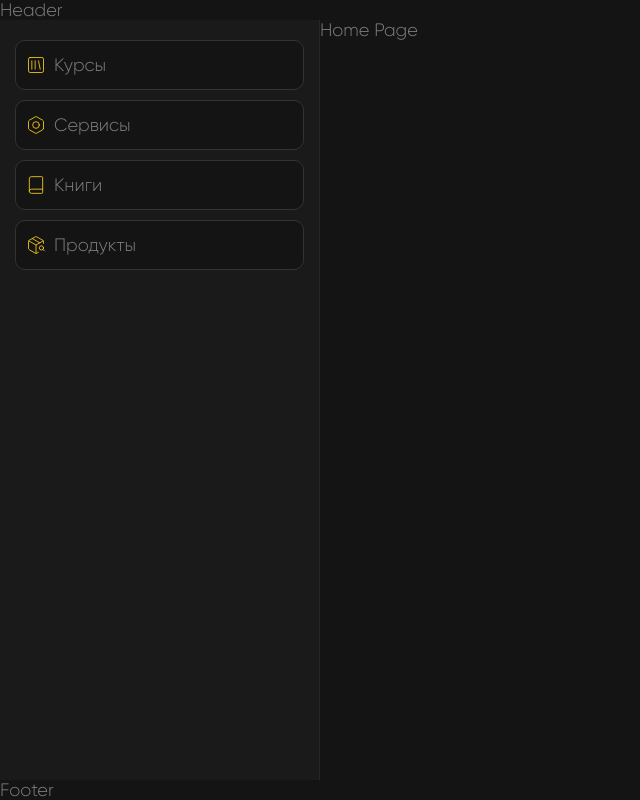
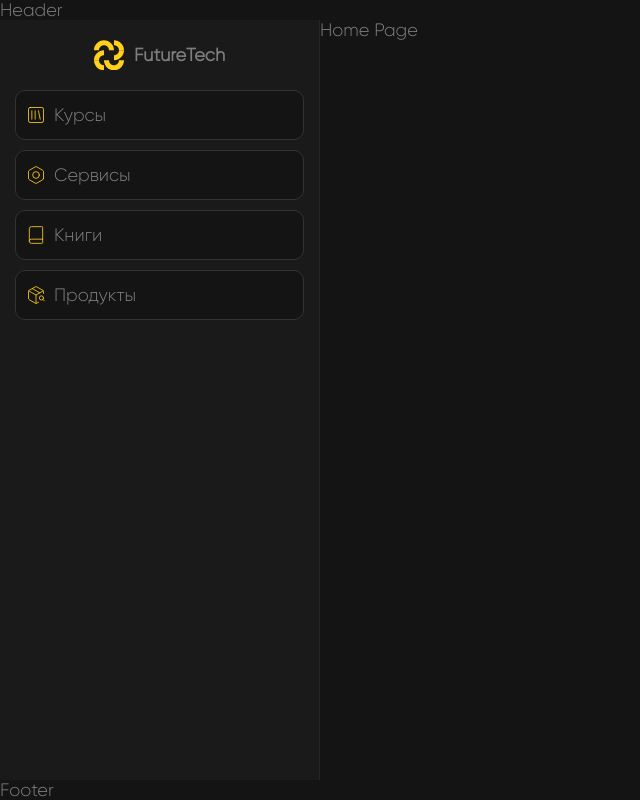
Before and after one commit to xphnx/ratey-rankuz, a Next.js app: page / in a window 1280 px wide. Shown: the whole page, without its empty margins (0-640 px from the left). Built offline with nearby package versions, Linux system fonts and the light colour scheme.

Commit message:
feat(sidebar): add logo, split context

```diff
--- a/context/appContext.tsx
+++ /dev/null
@@ -1,25 +0,0 @@
-import { createContext, PropsWithChildren, useEffect, useState } from 'react';
-import { MenuItem } from '@/interfaces/menu';
-import { TopLevelCategory } from '@/interfaces/page';
-
-export interface AppContext {
-	menu: MenuItem[];
-	firstCategory: TopLevelCategory;
-	setMenu?: (menu: MenuItem[]) => void;
-}
-
-export const AppContext = createContext<AppContext>({ menu: [], firstCategory: 0 });
-
-export const AppContextProvider = ({
-	menu,
-	firstCategory,
-	children,
-}: PropsWithChildren<AppContext>): JSX.Element => {
-	const [currentMenu, setCurrentMenu] = useState(menu);
-
-	return (
-		<AppContext.Provider value={{ menu: currentMenu, firstCategory, setMenu: setCurrentMenu }}>
-			{children}
-		</AppContext.Provider>
-	);
-};
--- /dev/null
+++ b/context/menuContext.tsx
@@ -0,0 +1,25 @@
+import { createContext, PropsWithChildren, useState } from 'react';
+import { MenuItem } from '@/interfaces/menu';
+import { TopLevelCategory } from '@/interfaces/page';
+
+export interface MenuContext {
+	menu: MenuItem[];
+	firstCategory: TopLevelCategory;
+	setMenu?: (menu: MenuItem[]) => void;
+}
+
+export const MenuContext = createContext<MenuContext>({ menu: [], firstCategory: 0 });
+
+export const MenuContextProvider = ({
+	menu,
+	firstCategory,
+	children,
+}: PropsWithChildren<MenuContext>): JSX.Element => {
+	const [currentMenu, setCurrentMenu] = useState(menu);
+
+	return (
+		<MenuContext.Provider value={{ menu: currentMenu, firstCategory, setMenu: setCurrentMenu }}>
+			{children}
+		</MenuContext.Provider>
+	);
+};
--- a/layout/Layout.tsx
+++ b/layout/Layout.tsx
@@ -1,7 +1,6 @@
-import { FC, FunctionComponent, HtmlHTMLAttributes, ReactNode } from 'react';
+import { FC, HtmlHTMLAttributes, ReactNode } from 'react';
 import localFont from 'next/font/local';
-import { useRouter } from 'next/router';
-import { AppContext, AppContextProvider } from '@/context/appContext';
+import { MenuItem } from '@/interfaces/menu';
 import { Footer } from './Footer/Footer';
 import { Header } from './Header/Header';
 import { Sidebar } from './Sidebar/Sidebar';
@@ -20,13 +19,16 @@ const gilroySemiBold = localFont({
 
 interface LayoutProps extends HtmlHTMLAttributes<HTMLDivElement> {
 	children: ReactNode;
+	menu: MenuItem[];
+	firstCategory: number;
+	setMenu?: (menu: MenuItem[]) => void;
 }
 
-export const Layout: FC<LayoutProps> = ({ children }) => {
+export const Layout: FC<LayoutProps> = ({ children, ...pageProps }) => {
 	return (
 		<div className={`${gilroyLight.variable} ${gilroySemiBold.variable} ${styles.container}`}>
 			<Header className={styles.header} />
-			<Sidebar className={styles.sidebar} />
+			<Sidebar {...pageProps} className={styles.sidebar} />
 			<main className={styles.main}>{children}</main>
 			<Footer className={styles.footer} />
 		</div>
--- a/layout/Menu/Menu.tsx
+++ b/layout/Menu/Menu.tsx
@@ -1,7 +1,7 @@
 import { FC, useContext } from 'react';
 import cn from 'classnames';
 import Link from 'next/link';
-import { AppContext } from '@/context/appContext';
+import { MenuContext } from '@/context/menuContext';
 import { firstLevelMenu } from '@/helpers/routes';
 import { SecondLevel } from './SecondLevel/SecondLevel';
 import styles from './Menu.module.css';
@@ -11,7 +11,7 @@ interface MenuProps {
 }
 
 export const Menu: FC<MenuProps> = ({ className }) => {
-	const { firstCategory } = useContext(AppContext);
+	const { firstCategory } = useContext(MenuContext);
 
 	return (
 		<ul className={cn(styles.list, className)}>
--- a/layout/Menu/SecondLevel/SecondLevel.module.css
+++ b/layout/Menu/SecondLevel/SecondLevel.module.css
@@ -12,6 +12,8 @@
 
     color: var(--primary-thin);
     font-weight: 400;
+    font-size: 16px;
+
     letter-spacing: 3.5px;
     text-transform: uppercase;
 
--- a/layout/Menu/SecondLevel/SecondLevel.tsx
+++ b/layout/Menu/SecondLevel/SecondLevel.tsx
@@ -1,7 +1,7 @@
 import { FC, useContext } from 'react';
 import cn from 'classnames';
 import { useRouter } from 'next/router';
-import { AppContext } from '@/context/appContext';
+import { MenuContext } from '@/context/menuContext';
 import { Page } from '@/interfaces/page';
 import { ThirdLevel } from '../ThirdLevel/ThirdLevel';
 import styles from './SecondLevel.module.css';
@@ -12,7 +12,7 @@ interface SecondLevelProps {
 }
 
 export const SecondLevel: FC<SecondLevelProps> = ({ categoryRoute, className }) => {
-	const { menu, setMenu } = useContext(AppContext);
+	const { menu, setMenu } = useContext(MenuContext);
 	const router = useRouter();
 
 	const isOpen = (pages: Page[]): boolean => {
--- a/layout/Menu/ThirdLevel/ThirdLevel.tsx
+++ b/layout/Menu/ThirdLevel/ThirdLevel.tsx
@@ -1,4 +1,4 @@
-import { FC, useRef, useState } from 'react';
+import { FC } from 'react';
 import cn from 'classnames';
 import Link from 'next/link';
 import { useRouter } from 'next/router';
--- a/layout/Sidebar/Sidebar.module.css
+++ b/layout/Sidebar/Sidebar.module.css
@@ -11,3 +11,28 @@
 .sidebar a:hover {
     color: var(--primary);
 }
+
+.logo a {
+    display: flex;
+    align-items: center;
+    justify-content: center;
+
+    padding: 20px 15px 0px;
+
+    font-weight: 900;
+}
+
+.logo svg {
+    margin-right: 10px;
+
+    transition: fill 1s ease-in-out, transform 3s;
+
+    fill: var(--primary);
+}
+
+.logo:hover svg {
+    transform: rotate(360deg);
+    transform-origin: 50% 50%;
+
+    fill: #ffff;
+}
--- a/layout/Sidebar/Sidebar.tsx
+++ b/layout/Sidebar/Sidebar.tsx
@@ -1,14 +1,51 @@
-import { FC, HtmlHTMLAttributes } from 'react';
+import { FC, HtmlHTMLAttributes, memo } from 'react';
 import cn from 'classnames';
+import Link from 'next/link';
+import { MenuContextProvider } from '@/context/menuContext';
+import { MenuItem } from '@/interfaces/menu';
 import { Menu } from '../Menu/Menu';
+import Logo from './icons/logo.svg';
 import styles from './Sidebar.module.css';
 
-interface SidebarProps extends HtmlHTMLAttributes<HTMLDivElement> {}
+interface SidebarProps extends HtmlHTMLAttributes<HTMLDivElement> {
+	menu: MenuItem[];
+	firstCategory: number;
+	setMenu?: (menu: MenuItem[]) => void;
+}
 
-export const Sidebar: FC<SidebarProps> = ({ children, className, ...props }) => {
+const LogoType = memo(() => {
+	return (
+		<div className={cn(styles.logo)}>
+			<Link href="/">
+				<Logo width={30} height={30} />
+
+				<span>FutureTech</span>
+			</Link>
+		</div>
+	);
+});
+
+LogoType.displayName = 'LogoType';
+
+export const Sidebar: FC<SidebarProps> = ({
+	firstCategory,
+	menu,
+	setMenu,
+	children,
+	className,
+	...props
+}) => {
 	return (
 		<aside className={cn(styles.sidebar, className)} {...props}>
-			<Menu />
+			<LogoType />
+			<MenuContextProvider
+				key={firstCategory}
+				menu={menu}
+				firstCategory={firstCategory}
+				setMenu={setMenu}
+			>
+				<Menu />
+			</MenuContextProvider>
 		</aside>
 	);
 };
--- a/pages/_app.tsx
+++ b/pages/_app.tsx
@@ -1,20 +1,12 @@
 import type { AppProps } from 'next/app';
-import { AppContextProvider } from '@/context/appContext';
 import { Layout } from '@/layout/Layout';
 
 import '@/styles/globals.css';
 
 export default function App({ Component, pageProps }: AppProps): JSX.Element {
 	return (
-		<AppContextProvider
-			key={pageProps.firstCategory}
-			menu={pageProps.menu}
-			firstCategory={pageProps.firstCategory}
-			setMenu={pageProps.setMenu}
-		>
-			<Layout>
-				<Component {...pageProps} />
-			</Layout>
-		</AppContextProvider>
+		<Layout {...pageProps}>
+			<Component {...pageProps} />
+		</Layout>
 	);
 }
```
Also changed, not shown: pages/search.tsx (+1 -7 lines), layout/Sidebar/icons/logo.svg (added), public/logo.svg (deleted).
